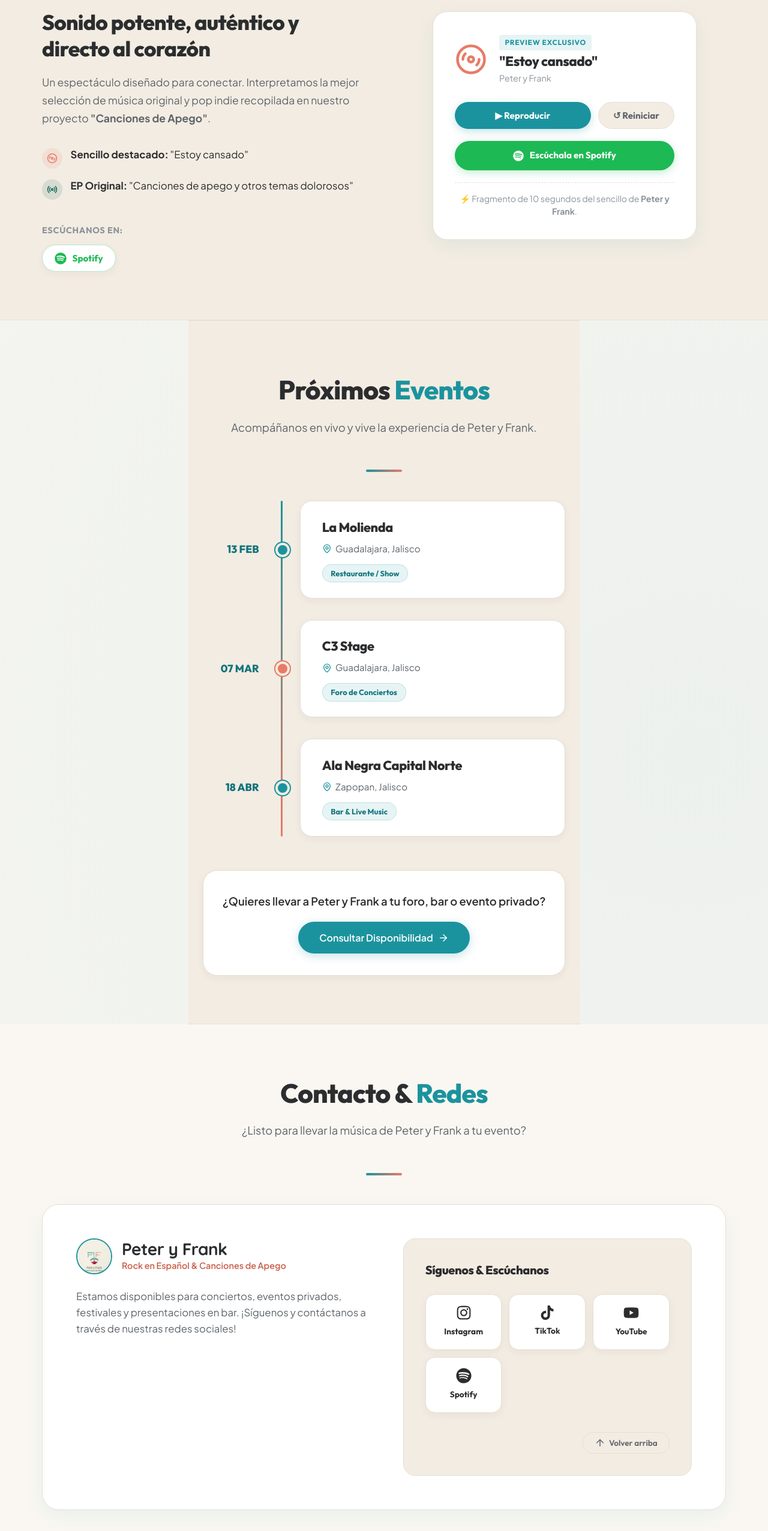
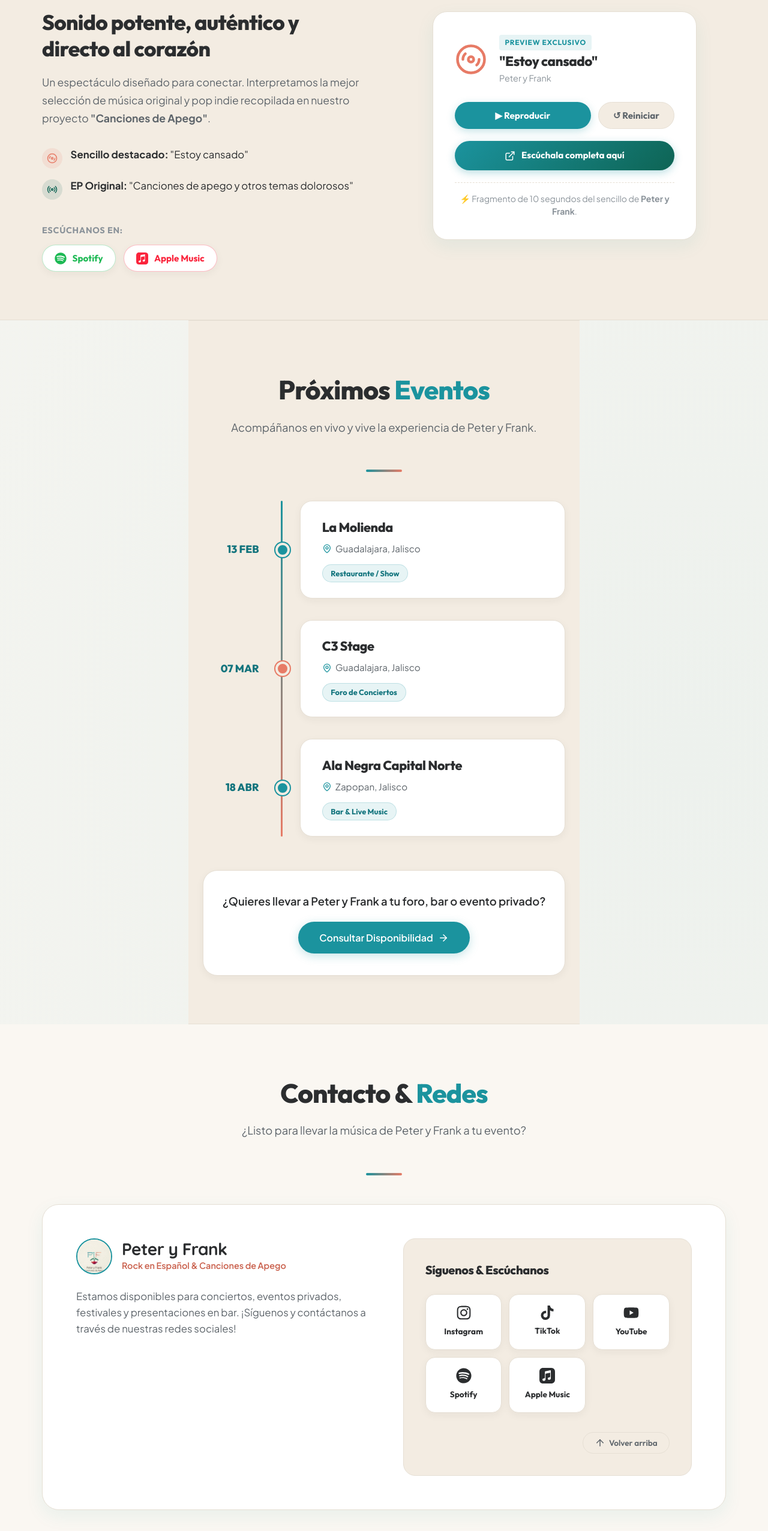
Before and after one commit to Pedro-guzman/soundcheck, a React (Vite) app: page / in a window 1280 px wide. Shown: the part 4780-7333 px from the top of the page at 60% size. Built offline with nearby package versions, Linux system fonts and the light colour scheme.

Commit message:
Agregar enlace de Apple Music en Síguenos & Escúchanos y actualizar link de preview a ffm.to

```diff
--- a/src/components/ContactSection.jsx
+++ b/src/components/ContactSection.jsx
@@ -1,6 +1,7 @@
 import './ContactSection.css';
 import { ArrowUp } from 'lucide-react';
 import { FaInstagram, FaTiktok, FaYoutube, FaSpotify } from 'react-icons/fa';
+import { SiApplemusic } from 'react-icons/si';
 
 const ContactSection = () => {
   const scrollToTop = (e) => {
@@ -50,6 +51,10 @@ const ContactSection = () => {
                 <FaSpotify size={26} />
                 <span>Spotify</span>
               </a>
+              <a href="https://music.apple.com/mx/artist/peter-y-frank/6801263212" target="_blank" rel="noreferrer" className="social-tile apple">
+                <SiApplemusic size={26} />
+                <span>Apple Music</span>
+              </a>
             </div>
 
             <div className="back-top-wrapper">
--- a/src/components/MusicSection.css
+++ b/src/components/MusicSection.css
@@ -291,20 +291,20 @@
   width: 100%;
   padding: 0.75rem 1.25rem;
   border-radius: 999px;
-  background: #1DB954;
+  background: linear-gradient(135deg, var(--accent-teal), #0e6454);
   color: #ffffff;
   font-family: var(--font-display);
   font-size: 0.95rem;
   font-weight: 700;
   text-decoration: none;
   transition: all 0.25s ease;
-  box-shadow: 0 4px 14px rgba(29, 185, 84, 0.25);
+  box-shadow: 0 4px 14px rgba(27, 147, 158, 0.3);
 }
 
 .spotify-preview-btn:hover {
-  background: #1aa34a;
+  background: linear-gradient(135deg, #22ab9b, var(--accent-teal));
   transform: translateY(-2px);
-  box-shadow: 0 6px 18px rgba(29, 185, 84, 0.35);
+  box-shadow: 0 6px 18px rgba(27, 147, 158, 0.45);
   color: #ffffff;
 }
 
--- a/src/components/MusicSection.jsx
+++ b/src/components/MusicSection.jsx
@@ -1,6 +1,7 @@
 import './MusicSection.css';
-import { Disc3, Radio } from 'lucide-react';
+import { Disc3, Radio, ExternalLink } from 'lucide-react';
 import { FaSpotify } from 'react-icons/fa';
+import { SiApplemusic } from 'react-icons/si';
 import { useRef, useState } from 'react';
 
 const MusicSection = () => {
@@ -128,6 +129,15 @@ const MusicSection = () => {
                 >
                   <FaSpotify size={20} /> Spotify
                 </a>
+                <a
+                  href="https://music.apple.com/mx/artist/peter-y-frank/6801263212"
+                  target="_blank"
+                  rel="noreferrer"
+                  className="platform-btn apple"
+                  title="Apple Music"
+                >
+                  <SiApplemusic size={20} /> Apple Music
+                </a>
               </div>
             </div>
           </div>
@@ -176,9 +186,9 @@ const MusicSection = () => {
                   href="https://ffm.to/5c8943ab4de97921da3cc7ef222ef14eb86f64ed5cbd3257"
                   target="_blank"
                   rel="noreferrer"
-                  className="spotify-preview-btn"
+                  className="spotify-preview-btn full-track-btn"
                 >
-                  <FaSpotify size={18} /> Escúchala en Spotify
+                  <ExternalLink size={18} /> Escúchala completa aquí
                 </a>
               </div>
 
```
